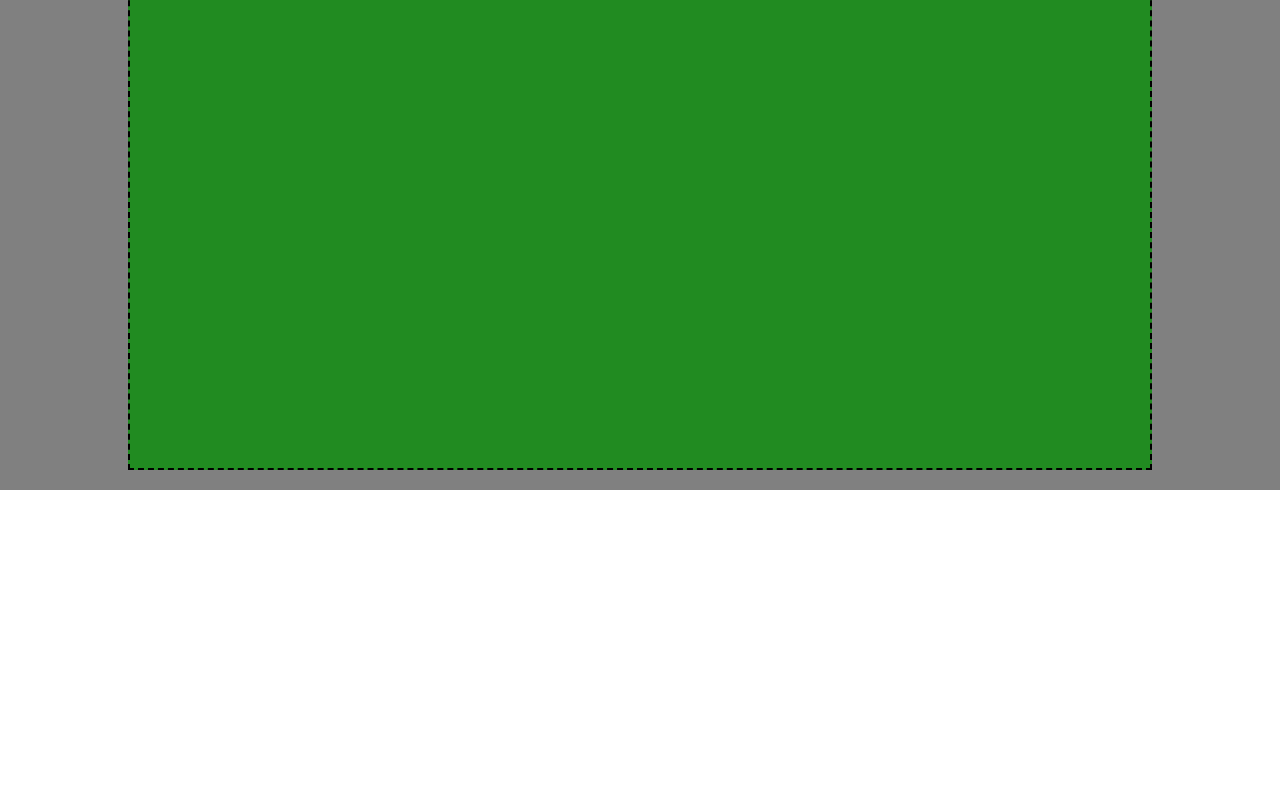
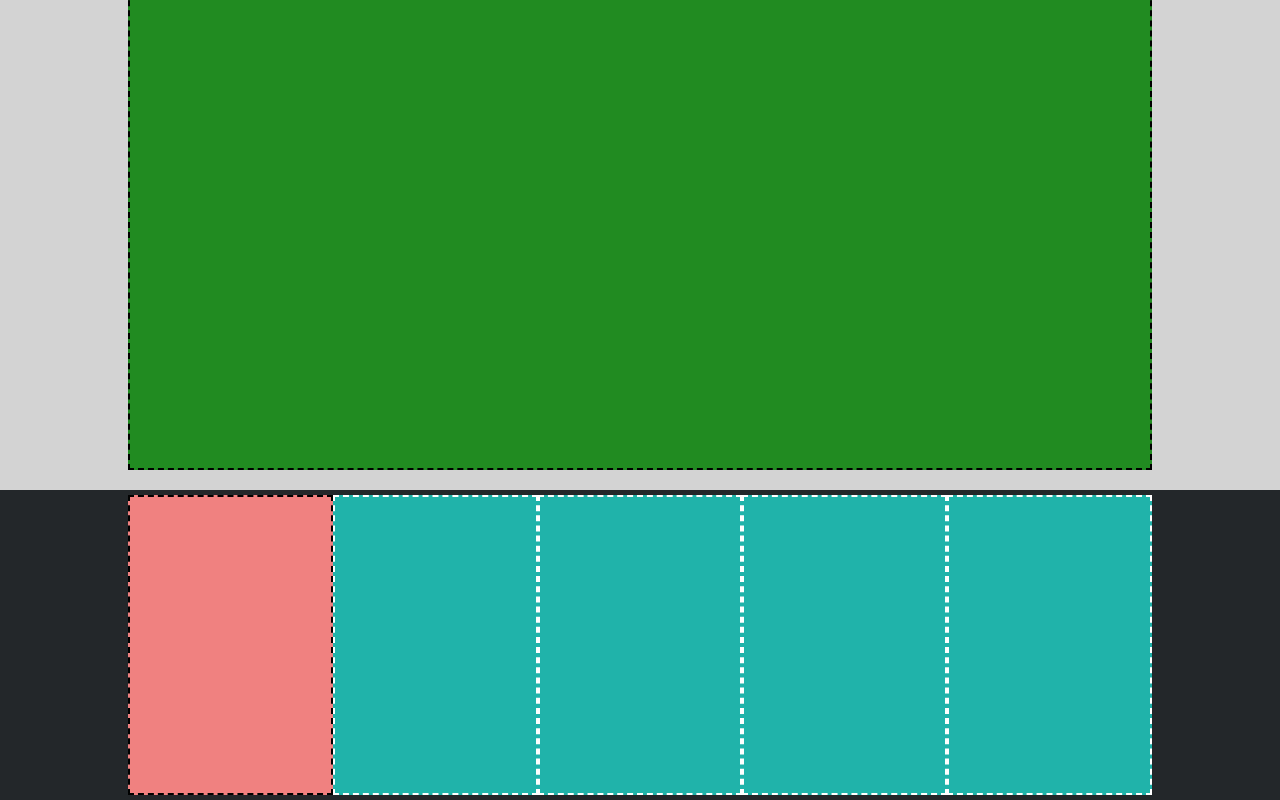
Before and after one commit to TeodoroSeminara/htmlcss-struttura-discord, a plain HTML site: page index.html in a window 1280 px wide. Shown: the part 1270-2070 px from the top of the page. Before the commit the page ends 1760 px from the top, so only its background shows below. Drawn offline with Linux system fonts and the light colour scheme.

Commit message:
footer section

```diff
--- a/css/style.css
+++ b/css/style.css
@@ -132,9 +132,9 @@ main {
 
 /* container width 60 */
 .container-w60 {
-
-    width: 60%;
-     /* DEBUG */
+    flex-grow: 1;
+    /* width: 60%; */
+    /* DEBUG */
     background-color: #1E90FF;
     height: 250px;
     border: 2px dashed black;
@@ -145,7 +145,7 @@ main {
 .container-w40 {
 
     width: 40%;
-     /* DEBUG */
+    /* DEBUG */
     background-color: #FFC0CA;
     height: 250px;
     border: 2px dashed black;
@@ -161,7 +161,7 @@ main {
     align-items: center;
 
     /* DEBUG */
-    background-color: grey;
+    background-color: #D3D3D3;
 
 }
 
@@ -216,7 +216,7 @@ main {
     padding: 20px 0;
 
     /* DEBUG */
-    background-color: grey;
+    background-color: #D3D3D3;
 
 }
 
@@ -228,9 +228,90 @@ main {
     padding: 20px 0;
 
     /* DEBUG */
-    background-color:#218B21;
+    background-color: #218B21;
     height: 500px;
     border: 2px dashed black;
 }
 
 /* Footer */
+footer {
+    display: flex;
+    align-items: center;
+    justify-content: center;
+    flex-direction: column;
+    /* DEBUG */
+    background-color: #23272A;
+    min-height: 300px;
+}
+
+#footer-container {
+
+    width: 80%;
+    display: flex;
+    /* justify-content: space-between; */
+    align-items: center;
+    margin: 5px 0;
+    /* DEBUG */
+    background-color: #DAA51D;
+    height: 300px;
+}
+
+.contact-footer {
+    width: 20%;
+    /* DEBUG */
+    background-color: #F08180;
+    height: 300px;
+    border: 2px dashed black;
+
+}
+
+.nav-footer {
+    display: flex;
+
+    flex-grow: 1;
+
+    /* DEBUG */
+    /* background-color: #F08180;
+    height: 300px;
+    border: 2px dashed white; */
+}
+
+.product-footer {
+    width: 25%;
+
+    /* DEBUG */
+    background-color: #20B3AA;
+    height: 300px;
+    border: 2px dashed white;
+
+}
+
+.company-footer {
+    width: 25%;
+
+    /* DEBUG */
+    background-color: #20B3AA;
+    height: 300px;
+    border: 2px dashed white;
+
+}
+
+.resource-footer {
+    width: 25%;
+
+    /* DEBUG */
+    background-color: #20B3AA;
+    height: 300px;
+    border: 2px dashed white;
+
+}
+
+.norm-footer {
+    width: 25%;
+
+    /* DEBUG */
+    background-color: #20B3AA;
+    height: 300px;
+    border: 2px dashed white;
+
+}
--- a/index.html
+++ b/index.html
@@ -92,6 +92,18 @@
 
     <!-- Fondo pagina -->
     <footer>
+        <section id="footer-container">
+            <div class="contact-footer">
+
+            </div>
+            <div class="nav-footer">
+                <div class="product-footer"></div>
+                <div class="company-footer"></div>
+                <div class="resource-footer"></div>
+                <div class="norm-footer"></div>
+            </div>
+
+        </section>
 
     </footer>
 
```
